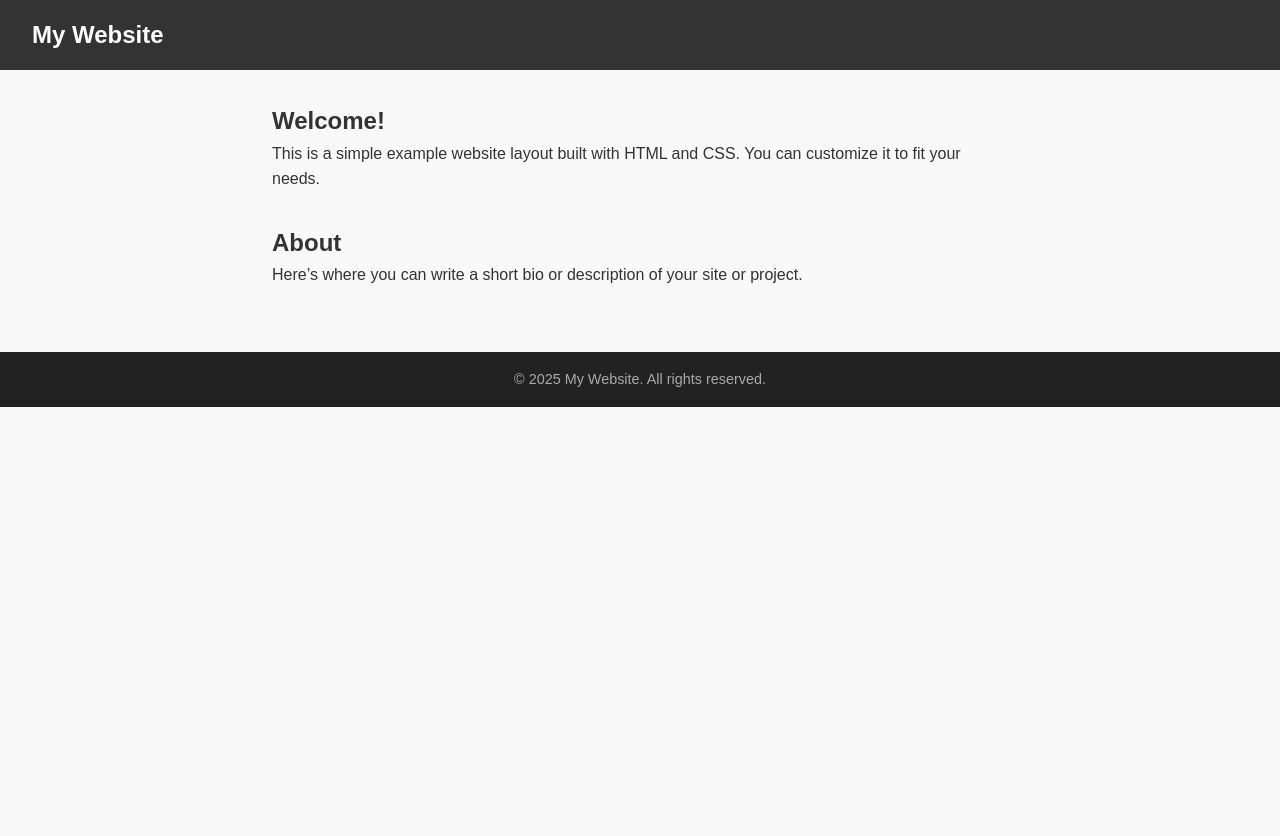
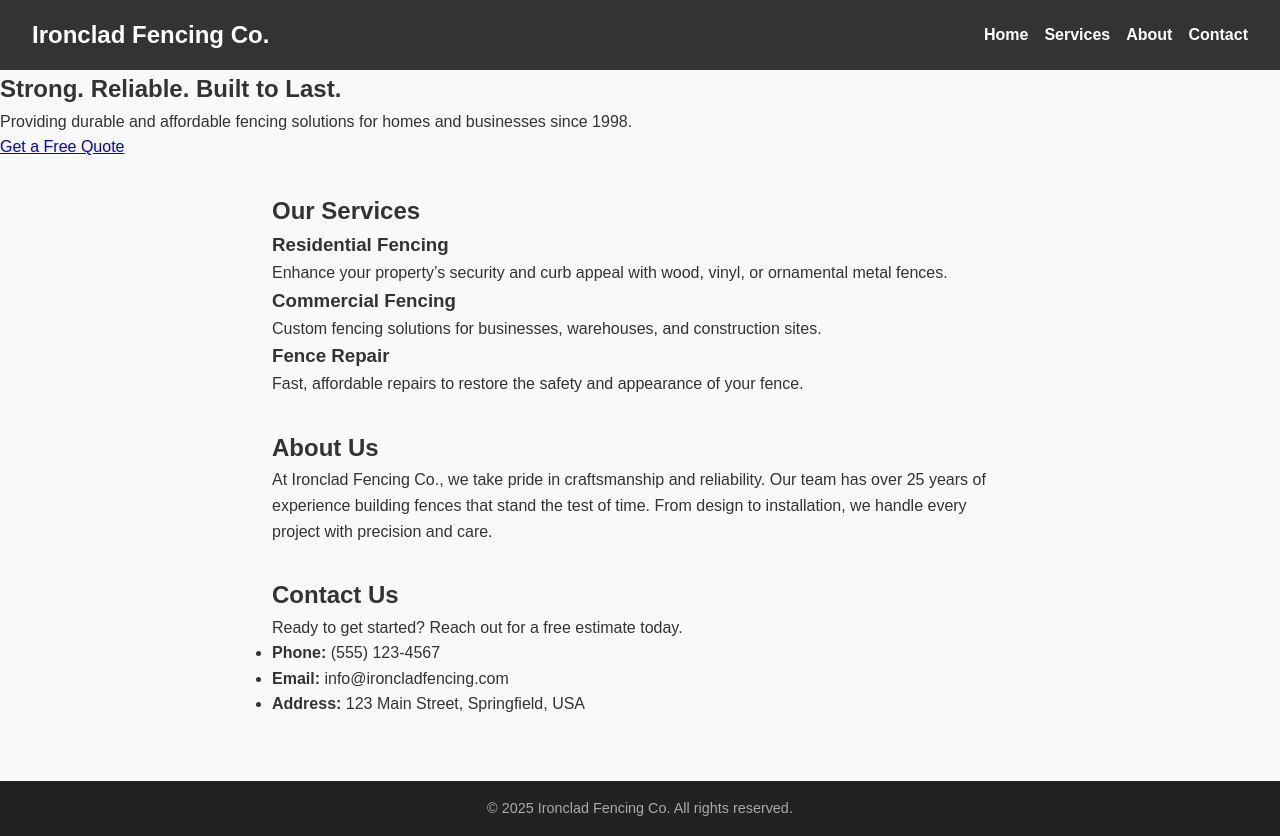
Before and after one commit to Josephfencing/JosephFencing.github.io, a plain HTML site: page index.html in a window 1280 px wide. Before the commit the page ends 800 px from the top, so only its background shows below. Drawn offline with Linux system fonts and the light colour scheme.

Commit message:
Update index.html

```diff
--- a/index.html
+++ b/index.html
@@ -3,32 +3,67 @@
 <head>
   <meta charset="UTF-8" />
   <meta name="viewport" content="width=device-width, initial-scale=1.0" />
-  <title>My Website</title>
+  <title>Ironclad Fencing Co.</title>
   <link rel="stylesheet" href="styles.css" />
 </head>
 <body>
   <header>
-    <h1>My Website</h1>
+    <h1>Ironclad Fencing Co.</h1>
     <nav>
       <ul>
+        <li><a href="#home">Home</a></li>
+        <li><a href="#services">Services</a></li>
+        <li><a href="#about">About</a></li>
+        <li><a href="#contact">Contact</a></li>
       </ul>
     </nav>
   </header>
 
+  <section id="home" class="hero">
+    <div class="hero-content">
+      <h2>Strong. Reliable. Built to Last.</h2>
+      <p>Providing durable and affordable fencing solutions for homes and businesses since 1998.</p>
+      <a href="#contact" class="btn">Get a Free Quote</a>
+    </div>
+  </section>
+
   <main>
-    <section>
-      <h2>Welcome!</h2>
-      <p>This is a simple example website layout built with HTML and CSS. You can customize it to fit your needs.</p>
+    <section id="services">
+      <h2>Our Services</h2>
+      <div class="service-list">
+        <div class="service">
+          <h3>Residential Fencing</h3>
+          <p>Enhance your property’s security and curb appeal with wood, vinyl, or ornamental metal fences.</p>
+        </div>
+        <div class="service">
+          <h3>Commercial Fencing</h3>
+          <p>Custom fencing solutions for businesses, warehouses, and construction sites.</p>
+        </div>
+        <div class="service">
+          <h3>Fence Repair</h3>
+          <p>Fast, affordable repairs to restore the safety and appearance of your fence.</p>
+        </div>
+      </div>
     </section>
 
-    <section>
-      <h2>About</h2>
-      <p>Here’s where you can write a short bio or description of your site or project.</p>
+    <section id="about">
+      <h2>About Us</h2>
+      <p>At Ironclad Fencing Co., we take pride in craftsmanship and reliability. Our team has over 25 years of experience building fences that stand the test of time. From design to installation, we handle every project with precision and care.</p>
+    </section>
+
+    <section id="contact">
+      <h2>Contact Us</h2>
+      <p>Ready to get started? Reach out for a free estimate today.</p>
+      <ul>
+        <li><strong>Phone:</strong> (555) 123-4567</li>
+        <li><strong>Email:</strong> info@ironcladfencing.com</li>
+        <li><strong>Address:</strong> 123 Main Street, Springfield, USA</li>
+      </ul>
     </section>
   </main>
 
   <footer>
-    <p>© 2025 My Website. All rights reserved.</p>
+    <p>© 2025 Ironclad Fencing Co. All rights reserved.</p>
   </footer>
 </body>
 </html>
```
